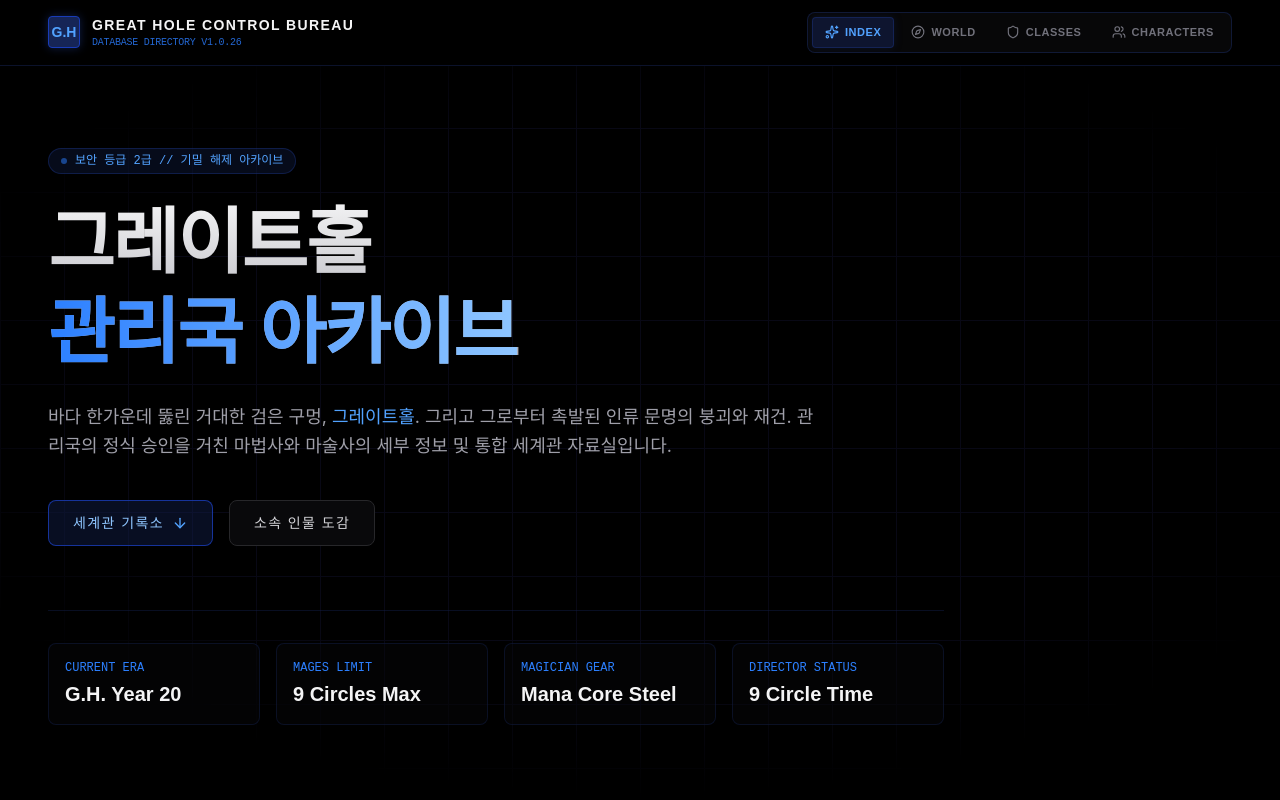
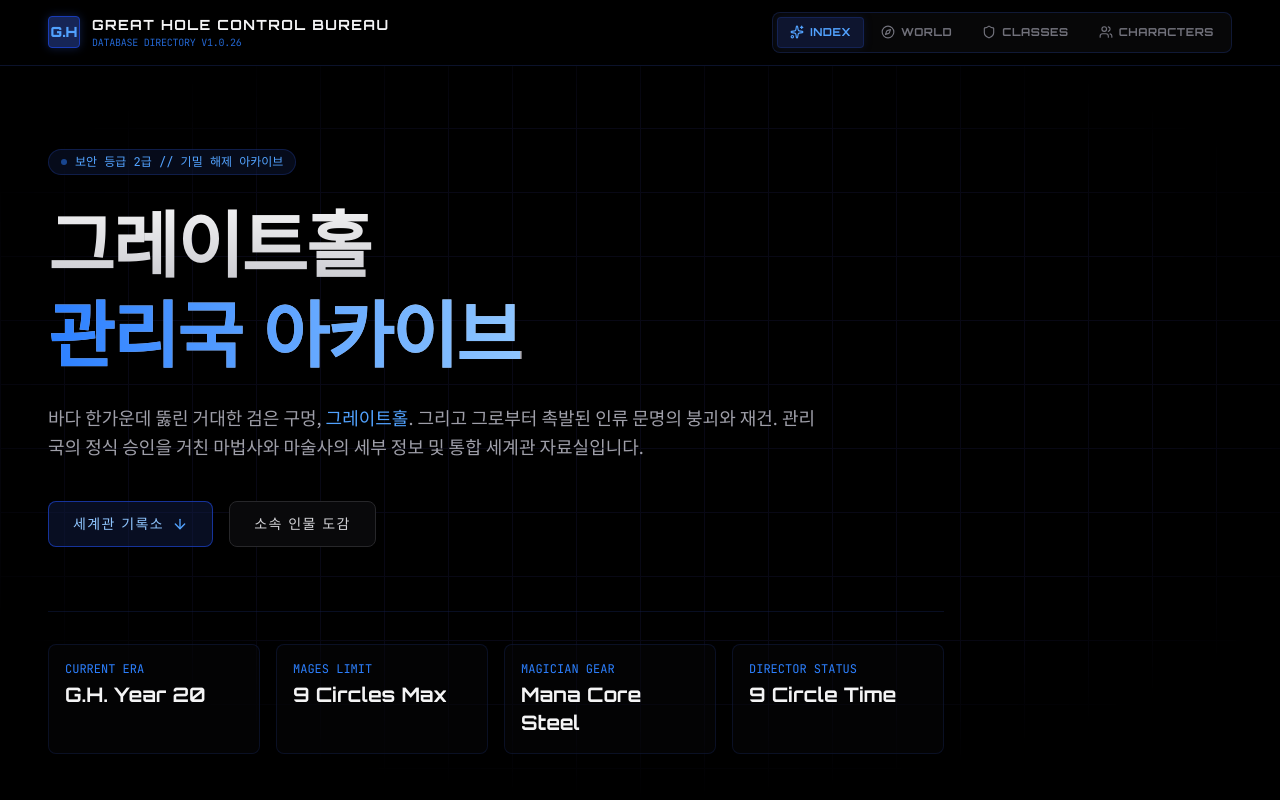
Before and after one commit to mulgim/magi, a React (Vite) app: page / in a window 1280 px wide. Shown: the top 800 px of the page. Built offline with nearby package versions, Linux system fonts and the light colour scheme.

Commit message:
style: reorder css imports for font consistency
Move font import before tailwindcss to ensure custom font overrides are applied correctly.

```diff
--- a/src/index.css
+++ b/src/index.css
@@ -1,5 +1,5 @@
+@import url('https://fonts.googleapis.com/css2?family=JetBrains+Mono:wght@400;500;700&family=Noto+Sans+KR:wght@300;400;500;700&family=Orbitron:wght@500;700;900&display=swap');
 @import "tailwindcss";
-@import url('https://fonts.googleapis.com/css2?family=JetBrains+Mono:wght@400;500;700&family=Noto+Sans+KR:wght@300;400;500;700&family=Orbitron:wght@500;700;900&display=swap');
 
 @theme {
   --font-sans: 'Noto Sans KR', 'Inter', sans-serif;
```
